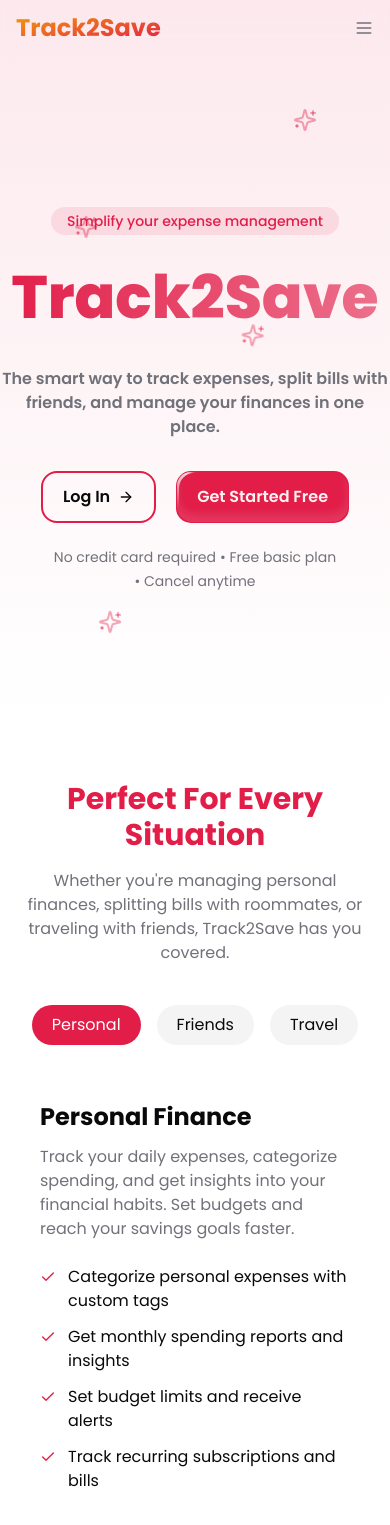
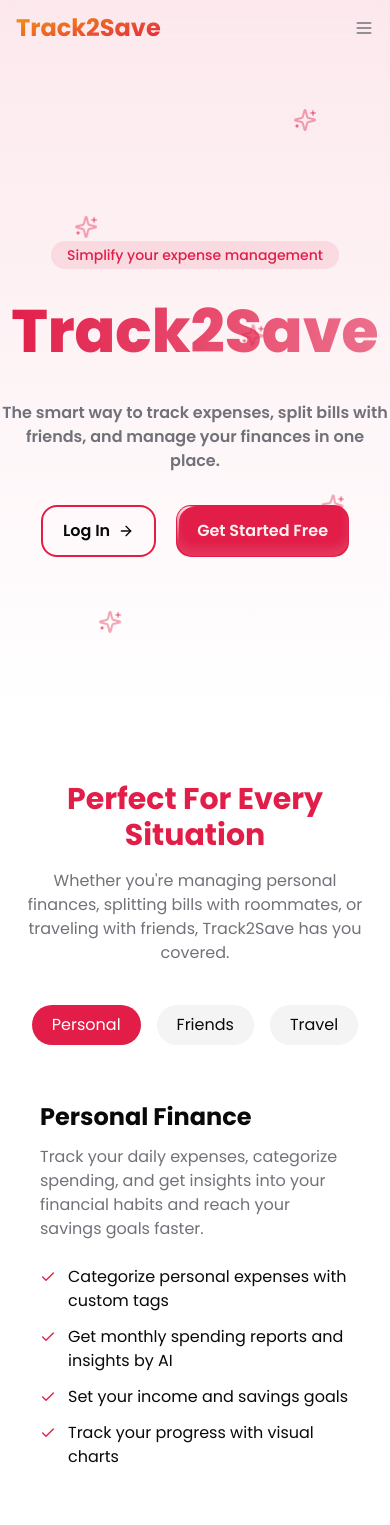
Before and after one commit to swarup-17/Track2Save, a Next.js app: page / in a window 390 px wide. Shown: the top 1525 px of the page. Built offline with nearby package versions, Linux system fonts and the light colour scheme.

Commit message:
err message changes

```diff
--- a/src/app/(protected)/profile/page.tsx
+++ b/src/app/(protected)/profile/page.tsx
@@ -57,8 +57,7 @@ export default function ProfilePage() {
           monthlyIncome: income ? Number(income) : 0,
         });
 
-        // TODO: Add API endpoint for updating UPI ID if needed
-        // For now, we'll just update the UI
+        // TODO: Add API endpoint for updating UPI ID
 
         // Update user data
         getUser();
--- a/src/app/api/users/login/route.ts
+++ b/src/app/api/users/login/route.ts
@@ -46,6 +46,6 @@ export async function POST(request: NextRequest) {
         })
         return response
     } catch {
-        return NextResponse.json({error: "Something went wrong"}, {status: 500})
+        return NextResponse.json({error: "Enter valid credentials"}, {status: 500})
     }
 }
--- a/src/app/page.tsx
+++ b/src/app/page.tsx
@@ -66,12 +66,12 @@ export default function Home() {
   const useCases: Record<UseCase, UseCaseData> = {
     personal: {
       title: "Personal Finance",
-      description: "Track your daily expenses, categorize spending, and get insights into your financial habits. Set budgets and reach your savings goals faster.",
+      description: "Track your daily expenses, categorize spending, and get insights into your financial habits and reach your savings goals faster.",
       points: [
         "Categorize personal expenses with custom tags",
-        "Get monthly spending reports and insights",
-        "Set budget limits and receive alerts",
-        "Track recurring subscriptions and bills"
+        "Get monthly spending reports and insights by AI",
+        "Set your income and savings goals",
+        "Track your progress with visual charts",
       ]
     },
     friends: {
@@ -90,7 +90,7 @@ export default function Home() {
       points: [
         "Create trip-specific expense groups",
         "Split costs for accommodation, meals, and activities",
-        "Handle expenses in multiple currencies",
+        "Handle expenses in one place",
         "Generate end-of-trip settlement summaries"
       ]
     }
@@ -147,11 +147,6 @@ export default function Home() {
             >
               Get Started Free
             </ShimmerButton>
-          </div>
-          <div className="mt-6 lg:mt-4 text-muted-foreground text-sm flex flex-wrap justify-center gap-1">
-            <span>No credit card required </span>
-            <span>• Free basic plan</span>
-            <span>• Cancel anytime</span>
           </div>
         </div>
       </header>
--- a/src/components/Footer.tsx
+++ b/src/components/Footer.tsx
@@ -38,7 +38,7 @@ function Footer() {
         </div>
         <div className="border-t border-gray-200 pt-6">
           <p className="text-center text-sm text-muted-foreground">
-            © {new Date().getFullYear()} Track2Save . All rights reserved.
+            &copy; {new Date().getFullYear()} Track2Save . <a href="https://swarup-portfolio-flame.vercel.app" className="hover:text-primary" target="_blank" rel="noopener noreferrer">All rights reserved.</a>
           </p>
         </div>
       </div>
--- a/src/components/analytics/FreeMonthlyChart.tsx
+++ b/src/components/analytics/FreeMonthlyChart.tsx
@@ -397,10 +397,8 @@ export default function MonthlyPieChart() {
                   style={{ width: `${Math.min(100, (totalSpent / monthlyIncome) * 100)}%` }}
                 />
               </div>
-              <div className="flex justify-between text-xs text-gray-500 mt-1">
-                <span>0%</span>
+              <div className="flex justify-center text-xs text-gray-500 mt-2">
                 <span>{Math.round((totalSpent / monthlyIncome) * 100)}% of budget used</span>
-                <span>100%</span>
               </div>
               {chartData.length > 0 && (
                 <div className="flex flex-col gap-2 pt-7">
```
